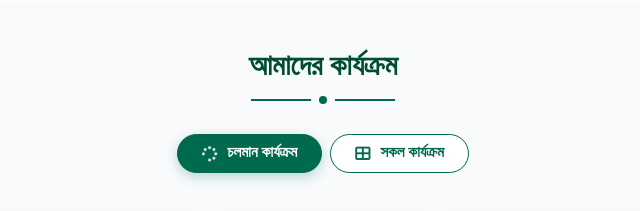
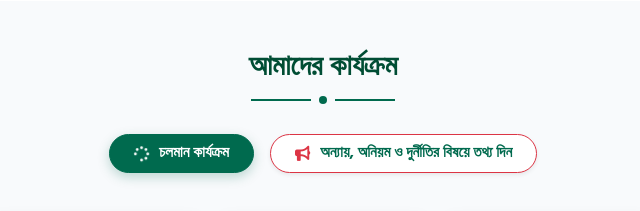
Before and after one commit to hijbullahx/hello_naogaon, a Django app: page / in a window 1280 px wide. Shown: the part 1686-1897 px from the top of the page, without its empty margins (317-957 px from the left). Run offline with Django 5.2, Linux system fonts and the light colour scheme; data comes from the database, SQL or seed files in the repository; data that the repository does not hold is empty.

Commit message:
feat: add home page template and core CSS styles

```diff
--- a/static/css/style.css
+++ b/static/css/style.css
@@ -866,6 +866,23 @@ font {
     color: #004d34;
 }
 
+.program-tab-complaint-btn {
+    border-color: #dc3545;
+    color: #b02a37;
+    background-color: #ffffff;
+}
+
+.program-tab-complaint-btn:hover {
+    background: linear-gradient(135deg, #dc3545 0%, #b02a37 100%) !important;
+    color: #ffffff !important;
+    border-color: #b02a37 !important;
+    box-shadow: 0 4px 14px rgba(220, 53, 69, 0.28);
+}
+
+.program-tab-complaint-btn:hover i {
+    color: #ffffff !important;
+}
+
 /* ── Active Clickable bKash Copy Badge ──── */
 .clickable-payment-card {
     cursor: pointer;
--- a/templates/core/home.html
+++ b/templates/core/home.html
@@ -353,14 +353,14 @@
             <div class="section-divider-line"></div>
         </div>
 
-        <!-- Options Requested by User: চলমান কার্যক্রম / সকল কার্যক্রম -->
-        <div class="d-flex justify-content-center gap-2 mb-4 mt-3">
+        <!-- Options Requested by User: চলমান কার্যক্রম / অন্যায়, অনিয়ম ও দুর্নীতির বিষয়ে তথ্য দিন -->
+        <div class="d-flex justify-content-center gap-3 mb-4 mt-3 flex-wrap">
             <button type="button" class="program-tab-btn active" id="btnProgOngoing" onclick="toggleProgramView('ongoing')">
                 <i class="fas fa-spinner fa-spin-pulse me-1"></i> চলমান কার্যক্রম
             </button>
-            <a href="{% url 'programs:program_list' %}" class="program-tab-btn" id="btnProgAll">
-                <i class="fas fa-th-large me-1"></i> সকল কার্যক্রম
-            </a>
+            <button type="button" class="program-tab-btn program-tab-complaint-btn shadow-sm" data-bs-toggle="modal" data-bs-target="#complaintModal">
+                <i class="fas fa-bullhorn text-danger me-1"></i> অন্যায়, অনিয়ম ও দুর্নীতির বিষয়ে তথ্য দিন
+            </button>
         </div>
 
         <div class="row g-3 mt-2 justify-content-center" id="programsGrid">
@@ -645,6 +645,13 @@
                 </div>
             </div>
             {% endif %}
+        </div>
+
+        <!-- All Programs Button (কার্যক্রম কার্ডগুলোর নিচে) -->
+        <div class="text-center mt-4 pt-2">
+            <a href="{% url 'programs:program_list' %}" class="btn btn-outline-success fw-bold rounded-pill px-4 py-2 shadow-sm d-inline-flex align-items-center gap-2" style="font-size: 0.95rem;">
+                <i class="fas fa-th-large"></i> সকল কার্যক্রম দেখুন <i class="fas fa-arrow-right ms-1"></i>
+            </a>
         </div>
     </div>
 </section>
```
Also changed, not shown: 1 other file.
